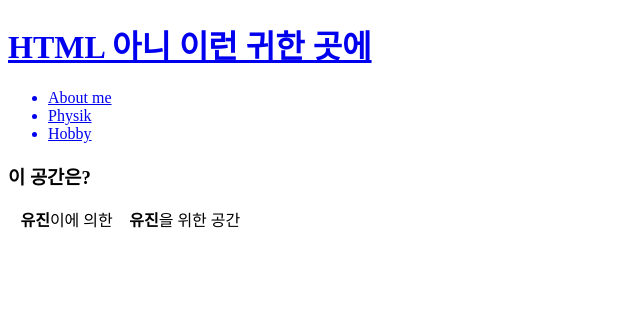
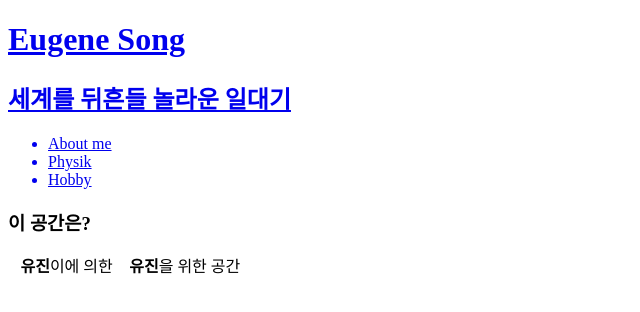
Before and after one commit to eugenesongg/eugenesongg.github.io, a plain HTML site: page index.html in a window 1280 px wide. Shown: the whole page, without its empty margins (0-640 px from the left). Drawn offline with Linux system fonts and the light colour scheme.

Commit message:
Update index.html

```diff
--- a/index.html
+++ b/index.html
@@ -9,7 +9,8 @@
 
 <body>
     <a href="index.html">
-        <h1>HTML 아니 이런 귀한 곳에</h1>
+        <h1>Eugene Song</h1>
+        <h2>세계를 뒤흔들 놀라운 일대기</h2>
     </a>
 
 
```
